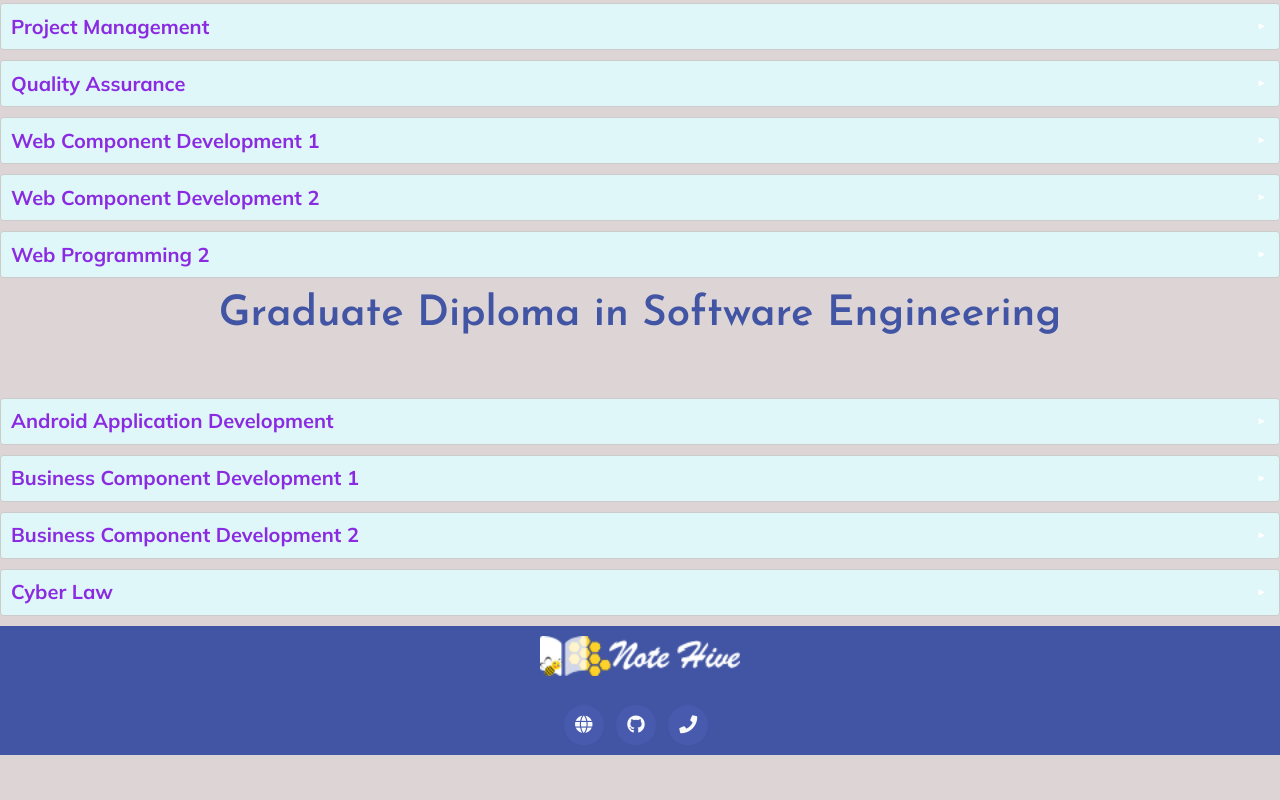
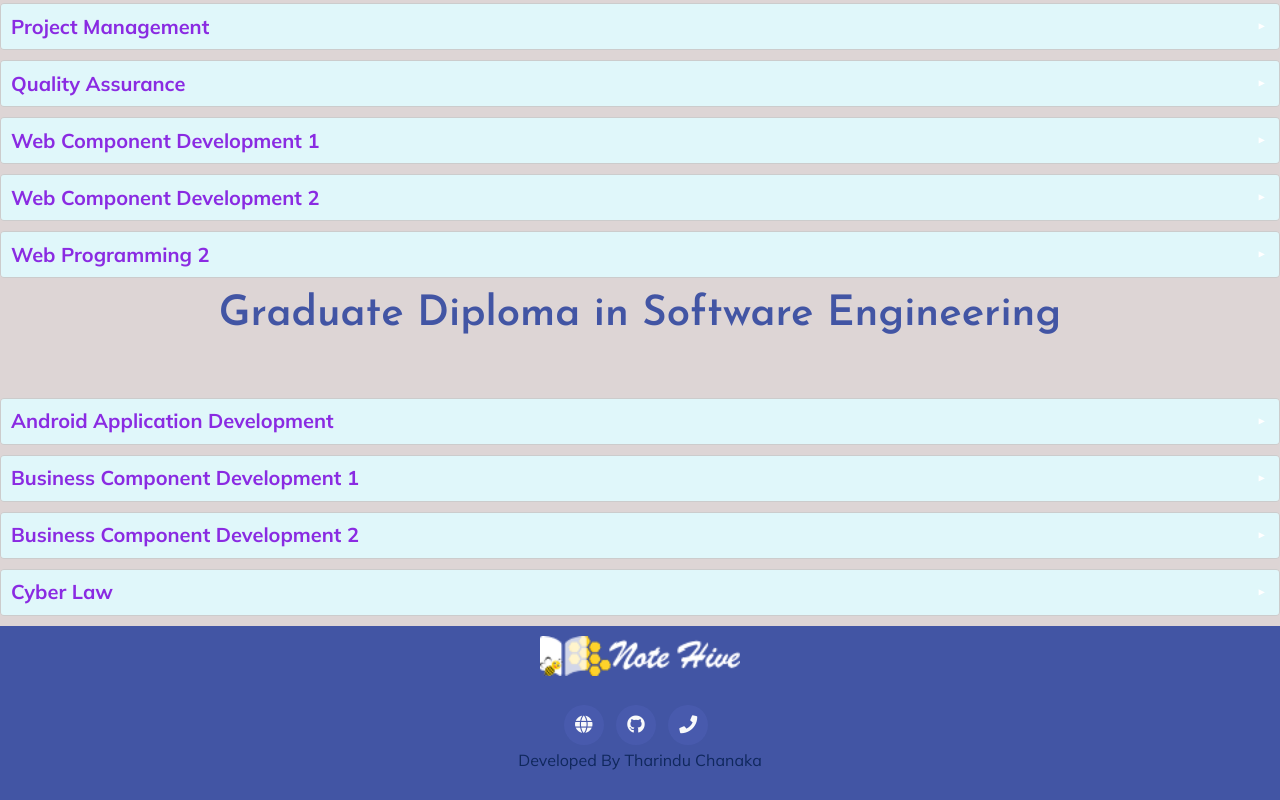
Before and after one commit to Tharindu714/notehive.com, a plain HTML site: page index.html in a window 1280 px wide. Shown: the part 2055-2855 px from the top of the page. Before the commit the page ends 2810 px from the top, so only its background shows below. Drawn offline with Linux system fonts and the light colour scheme; no server answers.

Commit message:
Update footer.html

```diff
--- a/footer.html
+++ b/footer.html
@@ -21,8 +21,8 @@
             <a href="tel:+94751441765" target="_blank">
               <i class="fas fa-phone text-light"></i>
             </a>
-
           </div>
+          <p>Developed By Tharindu Chanaka</p>
         </div>
       </div>
     </div>
```
